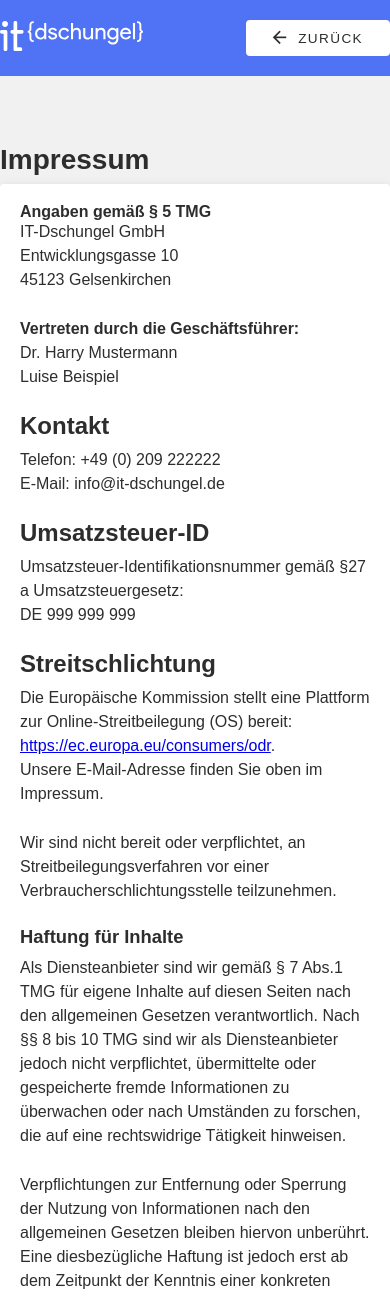
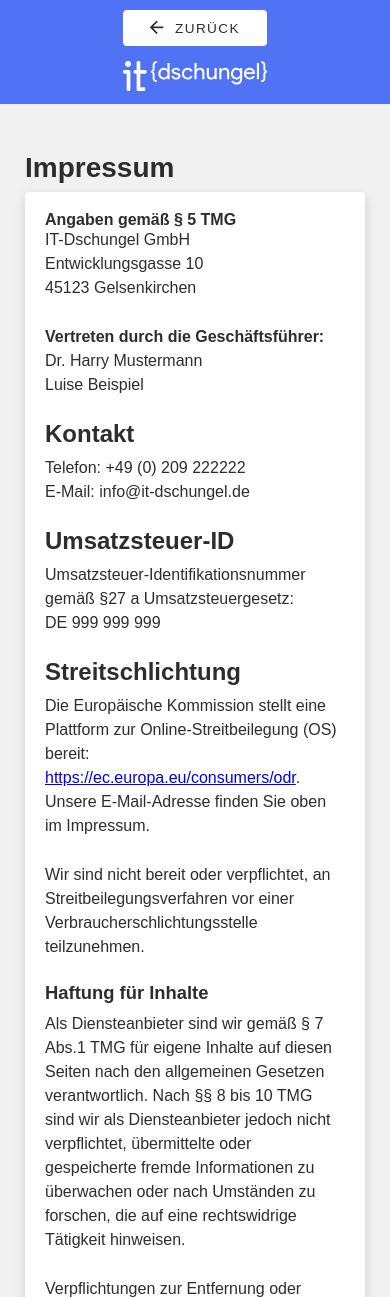
Before and after one commit to AndreasWebdev/vHove-php-itkurse, a PHP site: page /legal.php in a window 390 px wide. Shown: the top 1297 px of the page. Run offline with PHP 8.4, Linux system fonts and the light colour scheme; a user stored in the database is signed in; data comes from the database, SQL or seed files in the repository; style sheets or scripts are compiled from the project's sources; some libraries are stand-ins or nearby versions.

Commit message:
mobile friendly

```diff
--- a/assets/css/common.css
+++ b/assets/css/common.css
@@ -104,4 +104,12 @@
 input:-webkit-autofill:focus {
   -webkit-box-shadow: inset 0 0 0px 9999px white, 0 0 8px rgba(102, 175, 233, 0.6);
 }
+@media screen and (max-width: 1200px) {
+  .grid-wrapper {
+    padding: 25px;
+  }
+  .grid-wrapper.grid-features {
+    grid-template-columns: 1fr;
+  }
+}
 /*# sourceMappingURL=common.css.map */
--- a/assets/css/common.less
+++ b/assets/css/common.less
@@ -118,3 +118,13 @@
   -webkit-box-shadow: inset 0 0 0px 9999px white, 0 0 8px
   rgba(102, 175, 233, 0.6);
 }
+
+@media screen and (max-width: 1200px) {
+  .grid-wrapper {
+    padding: 25px;
+
+    &.grid-features {
+      grid-template-columns: 1fr;
+    }
+  }
+}
--- a/assets/css/frontpage.css
+++ b/assets/css/frontpage.css
@@ -116,4 +116,31 @@
     transform: translateY(0px);
   }
 }
+@media screen and (max-width: 1200px) {
+  header {
+    padding: 10px;
+  }
+  header .grid-wrapper {
+    grid-template-columns: 1fr;
+    justify-items: center;
+    padding: 0;
+  }
+  header .grid-wrapper nav {
+    grid-row: 1;
+    margin-bottom: 15px;
+  }
+  section.jumbotron {
+    background: url('../img/frontpage-cover.png') center -150px;
+    background-size: 200%;
+  }
+  section.jumbotron .jumbo-content {
+    padding-top: 200px;
+  }
+  section.jumbotron .jumbo-content h1 {
+    font-size: 2em;
+  }
+  main {
+    padding: 25px 0px;
+  }
+}
 /*# sourceMappingURL=frontpage.css.map */
--- a/assets/css/frontpage.less
+++ b/assets/css/frontpage.less
@@ -132,3 +132,36 @@
     transform: translateY(0px);
   }
 }
+
+
+@media screen and (max-width: 1200px) {
+  header {
+    padding: 10px;
+
+    & .grid-wrapper {
+      grid-template-columns: 1fr;
+      justify-items: center;
+      padding: 0;
+
+      & nav {
+        grid-row: 1;
+        margin-bottom: 15px;
+      }
+    }
+  }
+  section.jumbotron {
+    background: url('../img/frontpage-cover.png') center -150px;
+    background-size: 200%;
+
+    & .jumbo-content {
+      padding-top: 200px;
+
+      & h1 {
+        font-size: 2em;
+      }
+    }
+  }
+  main {
+    padding: 25px 0px;
+  }
+}
--- a/includes/loginsystem.php
+++ b/includes/loginsystem.php
@@ -3,6 +3,10 @@
         global $db;
 
         if($userid == null || $seckey == null) {
+            if(!isset($_SESSION['itd_userid']) || !isset($_SESSION['itd_seckey'])) {
+                return false;
+            }
+
             $userid = $_SESSION['itd_userid'];
             $seckey = $_SESSION['itd_seckey'];
         }
--- a/index.php
+++ b/index.php
@@ -8,7 +8,9 @@
     <html>
         <head>
             <meta charset="utf-8" />
+            <meta name="viewport" content="width=device-width, initial-scale=1.0, maximum-scale=1.0, user-scalable=no" />
             <title>it-{dschungel}</title>
+            <link rel="shortcut icon" href="assets/img/favicon.png" />
 
             <!-- Stylesheets -->
             <link rel="stylesheet" href="https://cdn.materialdesignicons.com/3.4.93/css/materialdesignicons.min.css" />
--- a/legal.php
+++ b/legal.php
@@ -8,7 +8,9 @@
     <html>
         <head>
             <meta charset="utf-8" />
+            <meta name="viewport" content="width=device-width, initial-scale=1.0, maximum-scale=1.0, user-scalable=no" />
             <title>it-{dschungel} - Impressum und Datenschutz</title>
+            <link rel="shortcut icon" href="assets/img/favicon.png" />
 
             <!-- Stylesheets -->
             <link rel="stylesheet" href="https://cdn.materialdesignicons.com/3.4.93/css/materialdesignicons.min.css" />
--- a/login.php
+++ b/login.php
@@ -12,7 +12,9 @@
     <html>
         <head>
             <meta charset="utf-8" />
-            <title>it-{dschungel}</title>
+            <meta name="viewport" content="width=device-width, initial-scale=1.0, maximum-scale=1.0, user-scalable=no" />
+            <title>it-{dschungel} - Login</title>
+            <link rel="shortcut icon" href="assets/img/favicon.png" />
 
             <!-- Stylesheets -->
             <link rel="stylesheet" href="https://cdn.materialdesignicons.com/3.4.93/css/materialdesignicons.min.css" />
--- a/register.php
+++ b/register.php
@@ -12,7 +12,9 @@
     <html>
         <head>
             <meta charset="utf-8" />
-            <title>it-{dschungel}</title>
+            <meta name="viewport" content="width=device-width, initial-scale=1.0, maximum-scale=1.0, user-scalable=no" />
+            <title>it-{dschungel} - Registration</title>
+            <link rel="shortcut icon" href="assets/img/favicon.png" />
 
             <!-- Stylesheets -->
             <link rel="stylesheet" href="https://cdn.materialdesignicons.com/3.4.93/css/materialdesignicons.min.css" />
--- a/userarea.php
+++ b/userarea.php
@@ -12,7 +12,9 @@
     <html>
         <head>
             <meta charset="utf-8" />
+            <meta name="viewport" content="width=device-width, initial-scale=1.0, maximum-scale=1.0, user-scalable=no" />
             <title>it-{dschungel}</title>
+            <link rel="shortcut icon" href="assets/img/favicon.png" />
 
             <!-- Stylesheets -->
             <link rel="stylesheet" href="https://cdn.materialdesignicons.com/3.4.93/css/materialdesignicons.min.css" />
```
Also changed, not shown: assets/css/login.css (+14 -0 lines), assets/css/login.less (+15 -0 lines), assets/css/userarea.css (+49 -0 lines), assets/css/userarea.less (+62 -0 lines), 4 other files.
